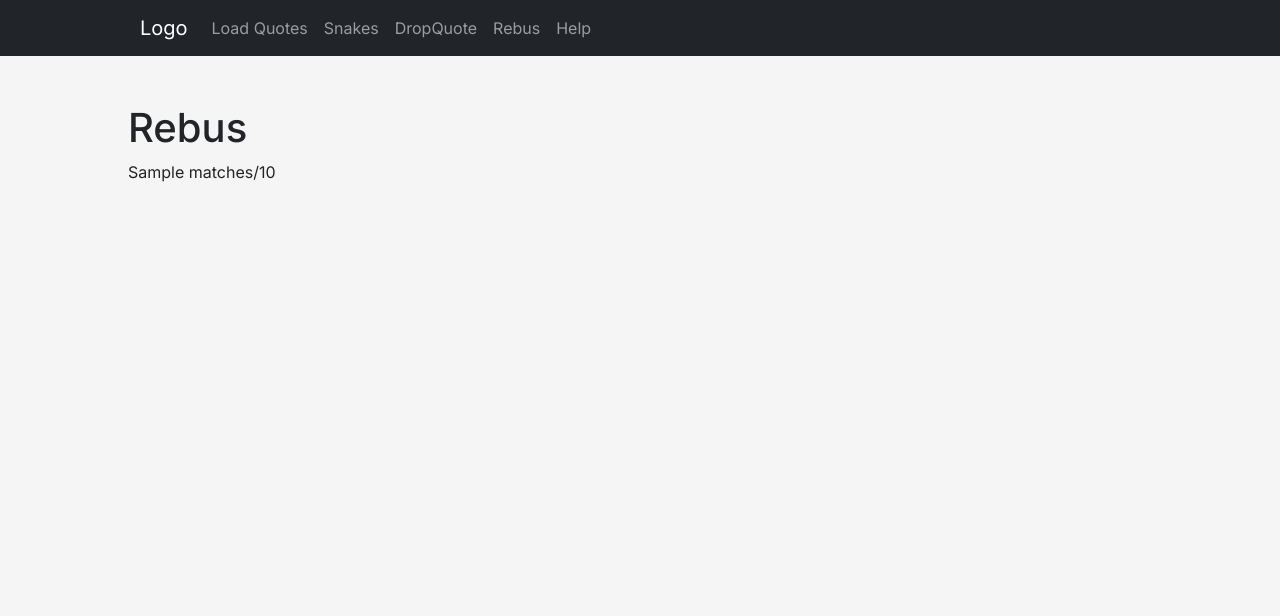
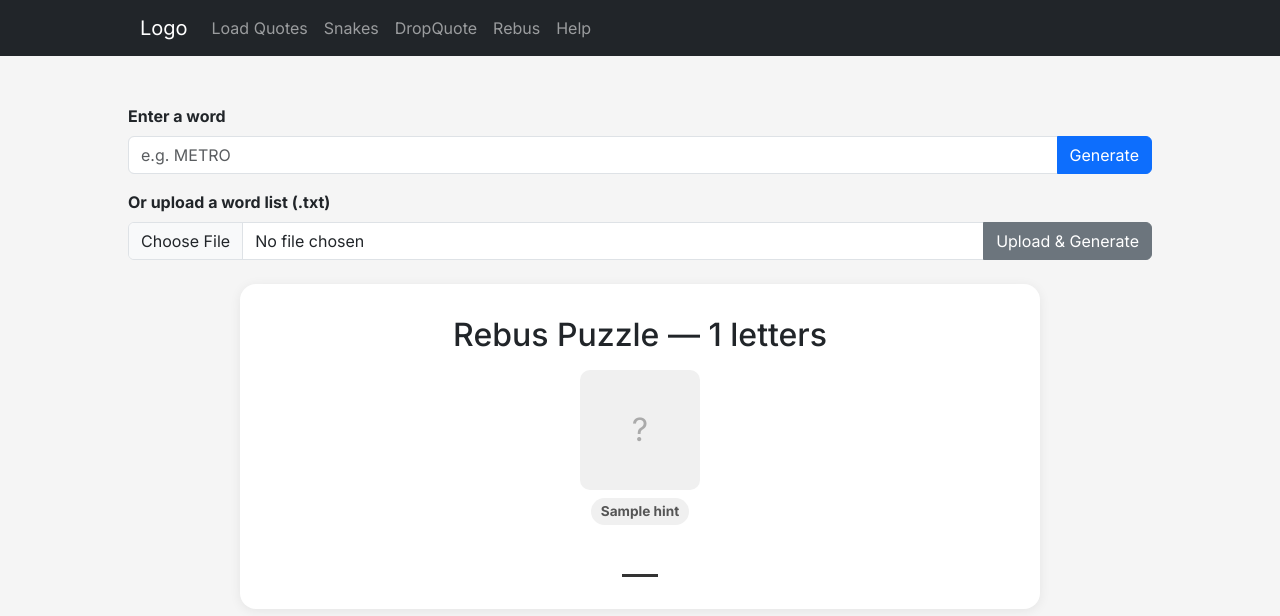
Before and after one commit to sjasthi/snakes, a Flask app: template templates/rebus.html in a window 1280 px wide. Shown: the top 616 px of the page. Run offline with Flask 3, Linux system fonts and the light colour scheme; the template is opened without the code that fills it: most values are stand-ins (such as "Sample title", 1, 10 or a date in 2020); some libraries are stand-ins or nearby versions.

Commit message:
rebus feature

```diff
--- a/Rebus.py
+++ b/Rebus.py
@@ -1,75 +1,104 @@
+import random
+import requests
 import os
-import random
+from dotenv import load_dotenv
+from word_bank import WORD_BANK
+
+load_dotenv()
+
+HF_TOKEN = os.getenv("HF_TOKEN")
+IMAGE_FOLDER = "static/img/rebus"
+
+def generate_image(word: str):
+    os.makedirs(IMAGE_FOLDER, exist_ok=True)
+    filepath = os.path.join(IMAGE_FOLDER, f"{word.lower()}.png")
+
+    if os.path.exists(filepath):
+        return filepath
+
+    API_URL = "https://router.huggingface.co/hf-inference/models/black-forest-labs/FLUX.1-schnell"
+    headers = {
+        "Authorization": f"Bearer {HF_TOKEN}",
+        "Content-Type": "application/json"
+    }
+    payload = {
+        "inputs": f"a simple clear image of a {word.lower()}, white background, no text",
+        "parameters": {
+            "num_inference_steps": 4,
+            "guidance_scale": 0.0
+        }
+    }
+
+    response = requests.post(API_URL, headers=headers, json=payload)
+
+    if response.status_code == 200:
+        with open(filepath, "wb") as f:
+            f.write(response.content)
+        print(f"Image saved for {word}")
+        return filepath
+    else:
+        print(f"Failed for {word}: {response.status_code} — {response.text}")
+        print(f"URL used: {API_URL}")
+        return None
+
+class Rebus:
+    """
+    Given a target word, find one clue word per letter.
+    Each clue word contains that letter at a specific position.
+    """
+
+    def __init__(self, target_word: str):
+        self.target_word = target_word.upper().strip()
+        self.clues = self.generate_clues()
+
+    def generate_clues(self):
+        """
+        For each letter in the target word, find a clue word
+        that contains that letter.
+        Returns a list of dicts with clue info.
+        """
+        clues = []
+        for letter in self.target_word:
+            clue = self.find_clue_word(letter)
+            clues.append(clue)
+        return clues
+
+    def find_clue_word(self, letter: str):
+        """
+        Search the word bank for words containing the given letter.
+        Pick one randomly and return the word, position, and length.
+        """
+        candidates = []
+        for word in WORD_BANK:
+            for i, ch in enumerate(word.upper()):
+                if ch == letter.upper():
+                    candidates.append({
+                        "clue_word": word,
+                        "letter": letter.upper(),
+                        "position": i + 1,       # 1-based position
+                        "length": len(word),
+                        "hint": f"{i + 1}/{len(word)}"
+                    })
+
+        if candidates:
+            return random.choice(candidates)
+        else:
+            # Fallback if no word found for that letter
+            return {
+                "clue_word": None,
+                "letter": letter.upper(),
+                "position": None,
+                "length": None,
+                "hint": "?"
+            }
+
+    def to_dict(self):
+        return {
+            "target_word": self.target_word,
+            "clues": self.clues
+        }
 
 
-class Rebus:
-    def __init__(self, word):
-        self.word = word
-        self.results = []
-        self.WORD_BANK = {
-            'a': ["apple", "astronaut", "ant"],
-            'b': ["banana", "boat", "bear"],
-            'c': ["cat", "castle", "candle"],
-            'd': ["dog", "dragon", "desk"],
-            'e': ["egg", "eagle", "engine"],
-            'f': ["fish", "forest", "fork"],
-            'g': ["goat", "garden", "ghost"],
-            'h': ["house", "horse", "hat"],
-            'i': ["ice", "island", "igloo"],
-            'j': ["jungle", "jacket", "jar"],
-            'k': ["kite", "kangaroo", "key"],
-            'l': ["lion", "lamp", "leaf"],
-            'm': ["music", "mountain", "mouse"],
-            'n': ["nest", "ninja", "nose"],
-            'o': ["orc", "orange", "ocean"],
-            'p': ["pizza", "piano", "pumpkin"],
-            'q': ["queen", "quilt", "quail"],
-            'r': ["robot", "river", "rose"],
-            's': ["snake", "sun", "shark"],
-            't': ["tower", "tiger", "tree"],
-            'u': ["umbrella", "unicorn", "urn"],
-            'v': ["vase", "violin", "village"],
-            'w': ["whale", "window", "wolf"],
-            'x': ["xylophone", "x-ray"],
-            'y': ["yacht", "yak", "yarn"],
-            'z': ["zebra", "zoo", "zipper"]
-        }
-
-        self.play_game()
-
-    def generate_word(self, letter):
-        return random.choice(self.WORD_BANK[letter.lower()])
-
-    def count_matches(self, word, original):
-        return len(set(word.lower()) & set(self.word.lower()))
-
-    def get_image(self, word):
-        folder = "static/images"
-        possible_exts = [".png", ".jpg", ".jpeg", ".webp", ".gif"]
-
-        for ext in possible_exts:
-            path = os.path.join(folder, word + ext)
-            if os.path.exists(path):
-                return "images/" + word + ext
-
-        return None
-
-    def play_game(self):
-        total_letters = len(self.word)
-
-        for letter in self.word:
-            generated = self.generate_word(letter)
-            matches = self.count_matches(generated, self.word)
-            image_file = self.get_image(generated)
-
-            self.results.append({
-                "image": image_file,
-                "matches": matches,
-                "total": total_letters
-            })
-
-
-if __name__ == "__main__":
-    p = Rebus('octopus')
-    for i in p.results:
-        print(f"{i.get('generated')} {i.get('matches')}/{i.get('total')}")
+if __name__ == '__main__':
+    result = generate_image("CAT")
+    print(result)
--- a/app.py
+++ b/app.py
@@ -1,13 +1,17 @@
 from flask import Flask, render_template, jsonify, request, redirect
 from Grid import Grid
 from DropQuote import DropQuote
-from Rebus import Rebus
+from Rebus import Rebus, generate_image
 from main import load_quotes
+from dotenv import load_dotenv
 import re
 import json
 import os
 
 app = Flask(__name__)
+
+load_dotenv()  # Load environment variables from .env file
+app.secret_key = os.getenv("SECRET_KEY")
 
 
 # ── Helpers ───────────────────────────────────────────────────────────────────
@@ -177,11 +181,37 @@ def clear_cache():
             os.remove(f)
     return jsonify({"message": "Cache cleared"})
 
-@app.route("/rebus")
+@app.route('/rebus', methods=['GET', 'POST'])
 def rebus():
-    word = "knife"
-    p = Rebus(word)
-    return render_template("rebus.html", puzzle=p)
+    puzzles = []
+
+    if request.method == 'POST':
+        words = []
+
+        # Single word input
+        single_word = request.form.get('word', '').strip().upper()
+        if single_word:
+            words = [single_word]
+
+        # File upload input
+        file = request.files.get('wordFile')
+        if file and file.filename:
+            content = file.read().decode('utf-8', errors='ignore')
+            words = [w.strip().upper() for w in content.splitlines() if w.strip()]
+
+        for word in words:
+            r = Rebus(word)
+            puzzle = r.to_dict()
+
+            # Generate image for each clue word
+            for clue in puzzle['clues']:
+                if clue['clue_word']:
+                    img_path = generate_image(clue['clue_word'])
+                    clue['image_url'] = f"img/rebus/{clue['clue_word'].lower()}.png" if img_path else None
+
+            puzzles.append(puzzle)
+
+    return render_template("rebus.html", puzzles=puzzles)
 
 
 if __name__ == '__main__':
--- a/requirements.txt
+++ b/requirements.txt
@@ -1,2 +1,3 @@
 Flask~=3.1.3
 requests~=2.32.5
+python-dotenv
--- a/static/style.css
+++ b/static/style.css
@@ -332,3 +332,69 @@ body {
     .dq-solution { display: none !important; }
     .no-print   { display: none !important; }
 }
+
+
+/* ── Rebus Puzzle ────────────────────────────────────────── */
+.rebus-puzzle {
+    background: white;
+    border-radius: 16px;
+    padding: 32px;
+    box-shadow: 0 2px 12px rgba(0,0,0,0.07);
+    max-width: 800px;
+    margin: 0 auto;
+}
+
+.rebus-clues {
+    display: flex;
+    flex-wrap: wrap;
+    justify-content: center;
+    gap: 20px;
+}
+
+.rebus-clue {
+    display: flex;
+    flex-direction: column;
+    align-items: center;
+    gap: 8px;
+}
+
+.rebus-clue img {
+    width: 120px;
+    height: 120px;
+    object-fit: cover;
+    border-radius: 10px;
+    border: 2px solid #e2e8f0;
+}
+
+.rebus-no-image {
+    width: 120px;
+    height: 120px;
+    background: #f0f0f0;
+    border-radius: 10px;
+    display: flex;
+    align-items: center;
+    justify-content: center;
+    font-size: 2rem;
+    color: #aaa;
+}
+
+.rebus-hint {
+    font-size: 0.85rem;
+    font-weight: 700;
+    color: #555;
+    background: #f0f0f0;
+    padding: 3px 10px;
+    border-radius: 20px;
+}
+
+.rebus-answer {
+    display: flex;
+    justify-content: center;
+    gap: 8px;
+}
+
+.rebus-blank {
+    width: 36px;
+    height: 36px;
+    border-bottom: 3px solid #333;
+}
--- a/templates/rebus.html
+++ b/templates/rebus.html
@@ -1,18 +1,64 @@
 {% extends "layout.html" %}
 
-{% block title %}Rebus{% endblock %}
+{% block title %}Rebus Puzzle{% endblock %}
 
 {% block content %}
 
-<h1>Rebus</h1>
+<div class="mb-4 no-print">
+    <form method="POST" action="{{ url_for('rebus') }}" enctype="multipart/form-data">
 
-{% for item in puzzle.results %}
-    <div>
-        {% if item.image %}
-            <img src="{{ url_for('static', filename=item.image) }}" width="150">
-        {% endif %}
-        <p>{{ item.matches }}/{{ item.total }}</p>
+        <!-- Single word -->
+        <div class="mb-3">
+            <label class="form-label fw-bold">Enter a word</label>
+            <div class="input-group">
+                <input type="text" name="word" class="form-control"
+                       placeholder="e.g. METRO">
+                <button type="submit" class="btn btn-primary">Generate</button>
+            </div>
+        </div>
+
+        <!-- File upload -->
+        <div class="mb-3">
+            <label class="form-label fw-bold">Or upload a word list (.txt)</label>
+            <div class="input-group">
+                <input type="file" name="wordFile" class="form-control" accept=".txt">
+                <button type="submit" class="btn btn-secondary">Upload & Generate</button>
+            </div>
+        </div>
+
+    </form>
+</div>
+
+<!-- Puzzles -->
+{% for puzzle in puzzles %}
+<div class="rebus-puzzle puzzle-page mb-5">
+
+    <h2 class="text-center mb-3">
+        Rebus Puzzle — {{ puzzle.target_word|length }} letters
+    </h2>
+
+    <div class="rebus-clues">
+        {% for clue in puzzle.clues %}
+        <div class="rebus-clue">
+            {% if clue.image_url %}
+                <img src="{{ url_for('static', filename=clue.image_url) }}"
+                     alt="{{ clue.clue_word }}">
+            {% else %}
+                <div class="rebus-no-image">?</div>
+            {% endif %}
+            <div class="rebus-hint">{{ clue.hint }}</div>
+        </div>
+        {% endfor %}
     </div>
+
+    <!-- Answer blanks -->
+    <div class="rebus-answer mt-3">
+        {% for letter in puzzle.target_word %}
+        <div class="rebus-blank"></div>
+        {% endfor %}
+    </div>
+
+</div>
 {% endfor %}
 
 {% endblock %}
```
Also changed, not shown: word_bank.py (added, +16 -0 lines), 1 other file.
